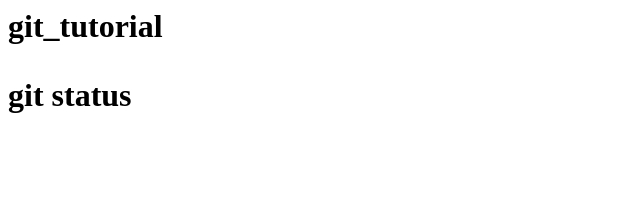
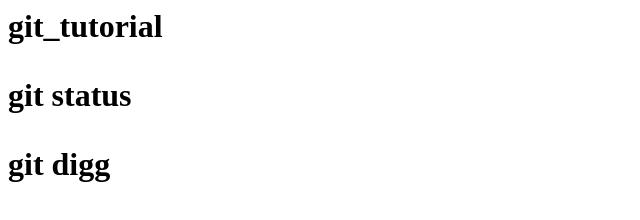
Before and after one commit to dekohiroki44/git_tutorial, a plain HTML site: page index.html in a window 1280 px wide. Shown: the whole page, without its empty margins (0-640 px from the left). Drawn offline with Linux system fonts and the light colour scheme.

Commit message:
git diffを追記

```diff
--- a/index.html
+++ b/index.html
@@ -1,2 +1,3 @@
 <h1>git_tutorial<h1>
 <p>git status</p>
+<p>git digg</p>
```
